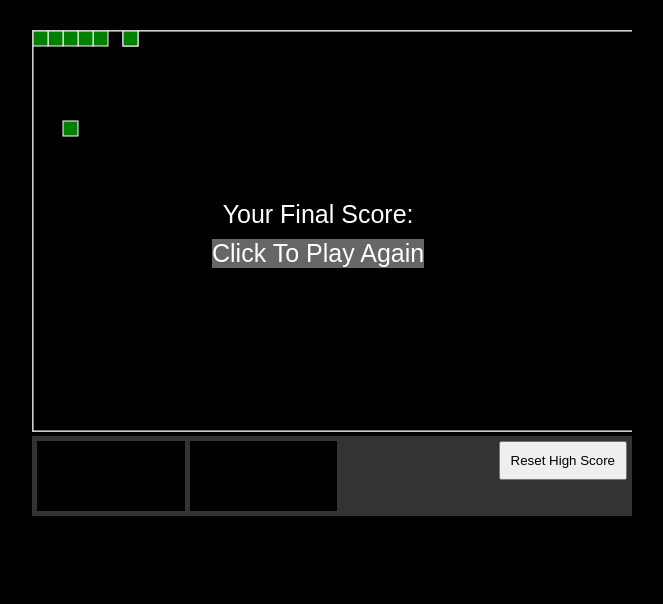
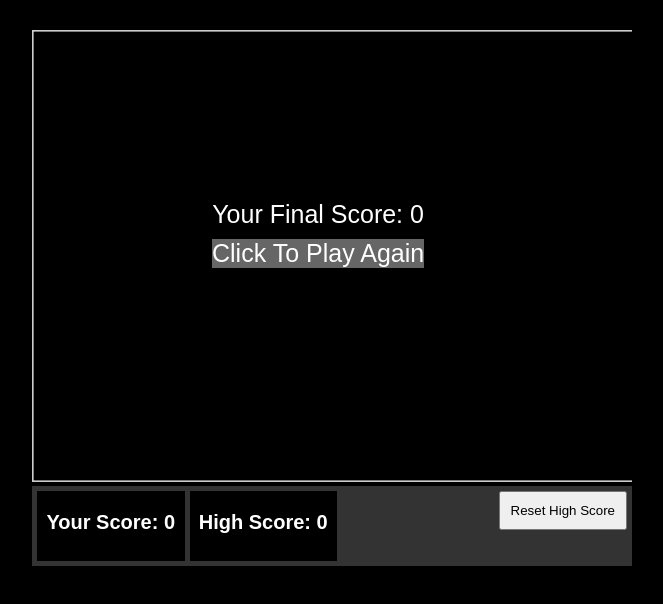
Before and after one commit to w9wen/ProjectsInHtml5, a plain HTML site: page S5-Snake/index.html in a window 1280 px wide. Shown: the whole page, without its empty margins (308-971 px from the left). Drawn offline with nearby package versions, Linux system fonts and the light colour scheme.

Commit message:
[S5] Begin to write the score logic.

```diff
--- a/S5-Snake/index.html
+++ b/S5-Snake/index.html
@@ -19,7 +19,7 @@
         <br />
         <a onclick="window.location.reload()" href="#">Click To Play Again</a>
       </div>
-      <canvas id="canvas" width="600" height="400">
+      <canvas id="canvas" width="600" height="450">
         Sorry, this browser does not support the canvas element.
       </canvas>
       <div id="stats">
--- a/S5-Snake/script.js
+++ b/S5-Snake/script.js
@@ -15,6 +15,7 @@ $(document).ready(function () {
 
   // Initializer
   function init() {
+    d = "right";
     create_snake();
     create_food();
     score = 0;
@@ -68,7 +69,10 @@ $(document).ready(function () {
       ny == h / cw ||
       check_collision(nx, ny, snake_array)
     ) {
-      init();
+      // init();
+      // Insert final score
+      $("#final_score").html(score);
+      $("$overlay").fadeIn(300);
       return;
     }
 
@@ -94,7 +98,10 @@ $(document).ready(function () {
     paint_cell(food.x, food.y);
 
     // Check Score
-    // checkscore(score);
+    checkscore(score);
+
+    // Display Current Score
+    $("#score").html("Your Score: " + score);
   }
 
   function paint_cell(x, y) {
@@ -114,6 +121,19 @@ $(document).ready(function () {
     }
   }
 
+  function checkscore(score) {
+    if (localStorage.getItem("highscore") === null) {
+      // If there is no high score
+      localStorage.setItem("highscore", score);
+    } else {
+      // If there is a high score
+      if (score > localStorage.getItem("highscore")) {
+        localStorage.setItem("highscore", score);
+      }
+    }
+    $("#high_score").html("High Score: " + localStorage.getItem("highscore"));
+  }
+
   // Keyboard Controller
   $(document).keydown(function (params) {
     var key = params.which;
```
